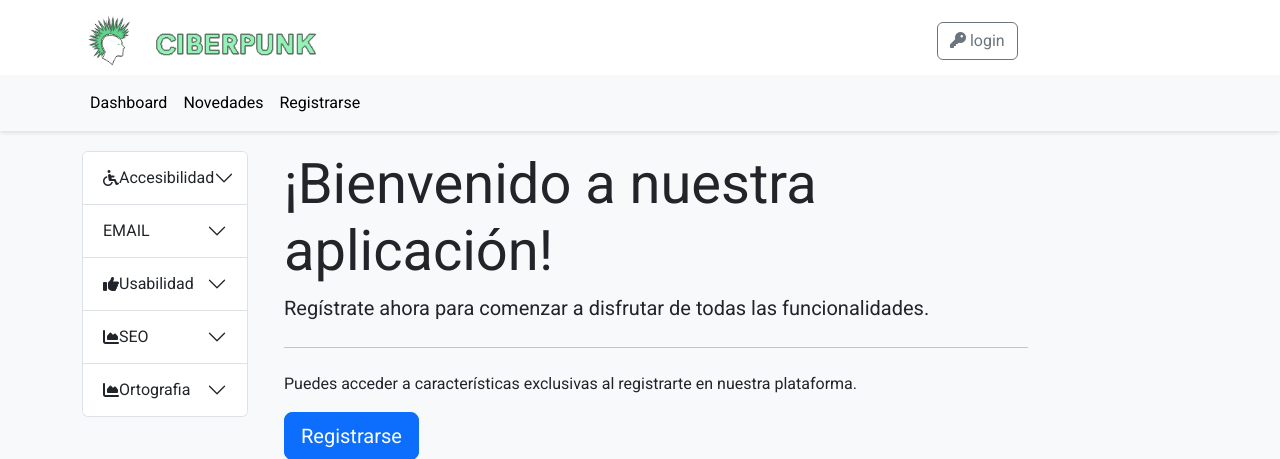
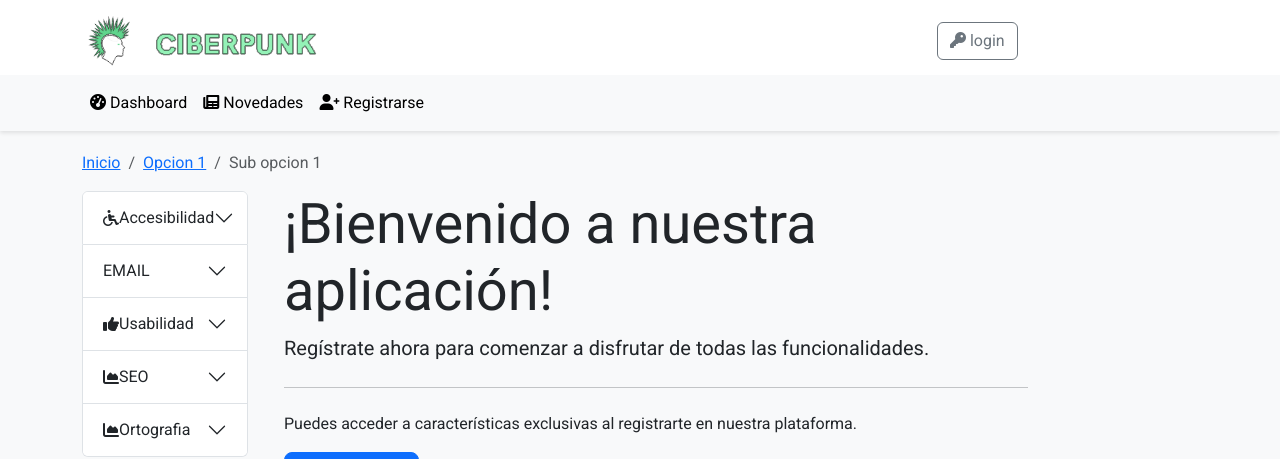
Before and after one commit to vinxenx0/email-moonitor, a Flask app: page /app in a window 1280 px wide. Shown: the top 459 px of the page. Run offline with Flask 3, Linux system fonts and the light colour scheme; some libraries are stand-ins or nearby versions.

Commit message:
breadcrumbs

```diff
--- a/app/__init__.py
+++ b/app/__init__.py
@@ -84,6 +84,15 @@ with app.app_context():
 def inject_sidebar_info():
     return dict(is_admin=current_user.is_authenticated and current_user.role == 'admin')
 
+@app.context_processor
+def inject_breadcrumb():
+    breadcrumbs = [
+        {'url': '/', 'text': 'Inicio'},
+        {'url': '/profile', 'text': 'Opcion 1'},
+        {'url': '/profile/edit', 'text': 'Sub opcion 1'}
+    ]
+    return {'breadcrumbs': breadcrumbs}
+
 #@app.before_request
 #def check_show_cookies_modal():
 #    if not current_user.is_authenticated and 'cookies_accepted' not in session:
--- a/app/templates/base.html
+++ b/app/templates/base.html
@@ -80,6 +80,19 @@
     <div class="container">
       <div class="row">
 
+        <!-- Breadcrumb -->
+  <nav aria-label="breadcrumb">
+    <ol class="breadcrumb">
+
+      {% for crumb in breadcrumbs %}
+        {% if loop.last %}
+          <li class="breadcrumb-item active" aria-current="page">{{ crumb.text }}</li>
+        {% else %}
+          <li class="breadcrumb-item"><a href="{{ crumb.url }}">{{ crumb.text }}</a></li>
+        {% endif %}
+      {% endfor %}
+    </ol>
+  </nav>
 
         <div class="col-md-2">
           {% include 'inc/sidebar.html' %}
--- a/app/templates/inc/header.html
+++ b/app/templates/inc/header.html
@@ -71,8 +71,32 @@
     document.getElementById("searchForm").submit(); // Enviar el formulario
   });
 </script>
--->
+--><nav class="navbar navbar-expand-lg navbar-light bg-light">
+  <div class="container">
+    <button class="navbar-toggler d-lg-none" type="button" data-bs-toggle="collapse" data-bs-target="#navbarNav" aria-controls="navbarNav" aria-expanded="false" aria-label="Toggle navigation">
+      <span class="navbar-toggler-icon"></span>
+    </button>
+    <div class="collapse navbar-collapse d-lg-flex" id="navbarNav">
+      <ul class="navbar-nav me-auto">
+        <li class="nav-item">
+          <a class="nav-link" href="{{ url_for('dashboard') }}"><i class="fas fa-tachometer-alt"></i><span class="d-lg-inline"> Dashboard</span></a>
+        </li>
+        <li class="nav-item">
+          <a class="nav-link" href="#"><i class="fas fa-newspaper"></i><span class="d-lg-inlie"> Novedades</span></a>
+        </li>
+        <li class="nav-item">
+          {% if current_user.is_authenticated %}
+          <a class="nav-link" href="{{ url_for('index') }}"><i class="fas fa-user-plus"></i><span class="d-lg-inline"> Hacerse Pro</span></a>
+          {% else %}
+          <a class="nav-link" href="{{ url_for('register') }}"><i class="fas fa-user-plus"></i><span class="d-lg-inline"> Registrarse</span></a>
+          {% endif %}
+        </li>
+      </ul>
+    </div>
+  </div>
+</nav>
 
+<!--
 
 <nav class="navbar navbar-expand-lg navbar-light bg-light">
   <div class="container">
@@ -97,8 +121,6 @@
         </li>
 
       </ul>
-
-      <!--
       <div class="col-md-auto text-end">
         <div class="dropdown">
           <a class="btn " href="#" role="button" id="dropdownMenuLink"
@@ -147,7 +169,7 @@
         </div>
       </div>
       {%endif%}
--->
       </div>
 </div>
 </nav>
+-->
--- a/app/templates/inc/sidebar.html
+++ b/app/templates/inc/sidebar.html
@@ -17,7 +17,7 @@
   </ul>
 </div>
 {%endif %}
-{% if current_user.is_authenticated and current_user.role == 'admin' %}
+{% if is_admin %}
 <div class="sidebar-dropdown">
   <ul class="navbar-nav">
     <li class="nav-item dropdown">
```
Lines whose indentation alone changed are shown as unchanged.
